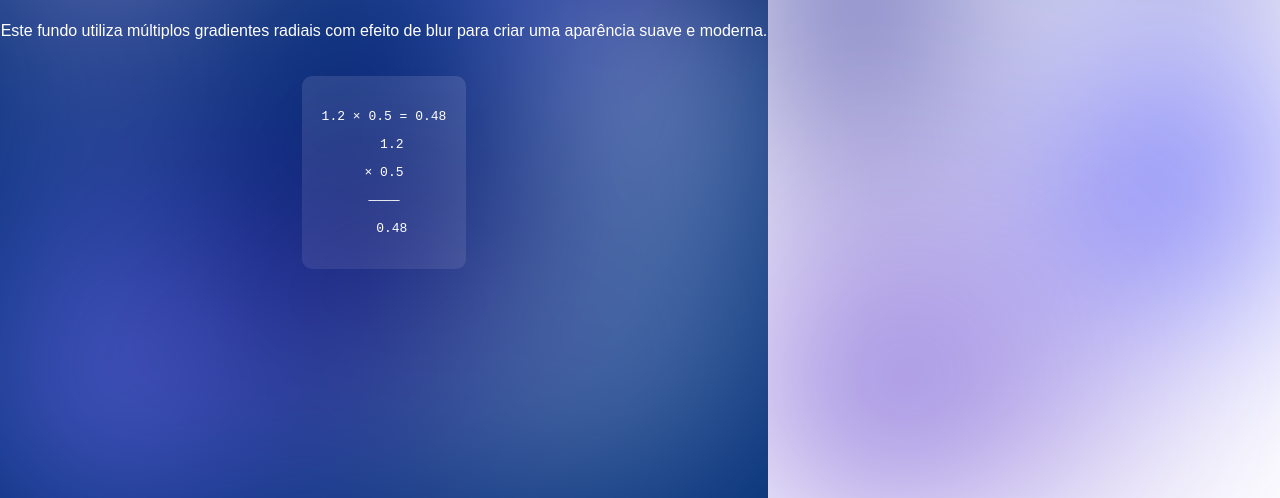
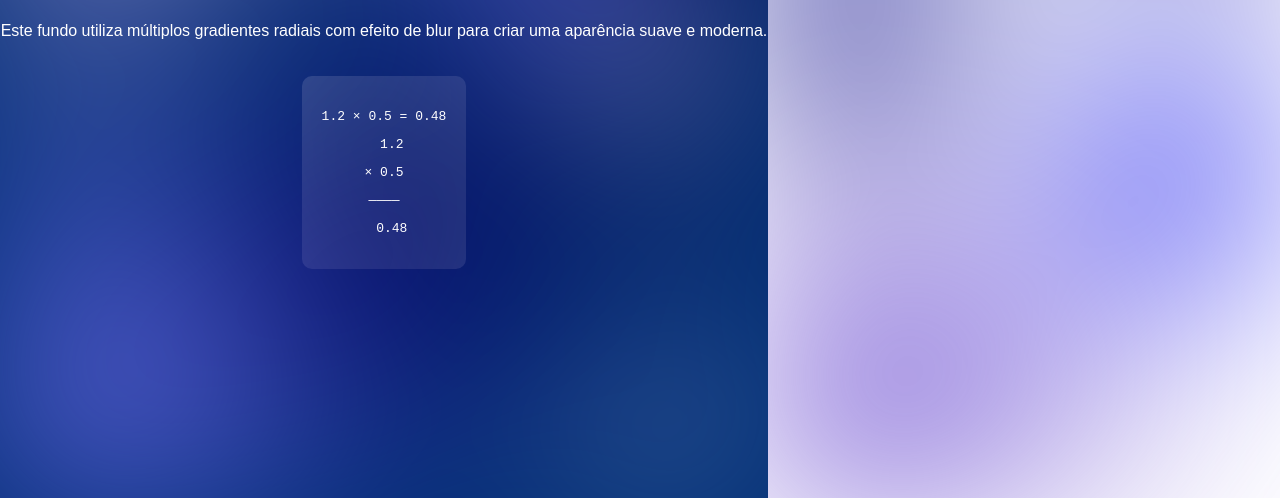
Before and after one commit to Trabalhos-UGV/ProjetoSkedou, a website: page views/landpage.html in a window 1280 px wide. Shown: the part 302-800 px from the top of the page. Drawn offline with Linux system fonts and the light colour scheme.

Commit message:
feat: mudando corzinhas

```diff
--- a/views/style.css
+++ b/views/style.css
@@ -39,9 +39,9 @@ body {
       #ceb4ee 0 60%,
       transparent 150%
     ),
-    radial-gradient(circle at 40% 40%, #002e74, transparent 20%),
-    radial-gradient(circle 100px at 100% 100%, #002e74, transparent 300%),
-    radial-gradient(circle 500px at 100% 100%, #c5d4ff, transparent 100%),
+    radial-gradient(circle 300px at 40% 40%, #002e74, transparent 20%),
+    radial-gradient(circle 50px at 100% 100%, #002e74, transparent 300%),
+    radial-gradient(circle 300px at 100% 110%, #c5d4ff, transparent 100%),
     radial-gradient(circle 150px at 50% 70%, #090167, transparent 150%),
     radial-gradient(
       circle 100px at 60% 10%,
@@ -54,12 +54,12 @@ body {
       transparent 100%
     ),
     radial-gradient(
-      circle 150px at 85% 45%,
+      circle 100px at 85% 45%,
       hsl(237, 76%, 90%),
       transparent 100%
     ),
     radial-gradient(
-      circle 250px at 95% 20%,
+      circle 500px at 95% 20%,
       hsl(237, 94%, 14%),
       transparent 100%
     ),
```
